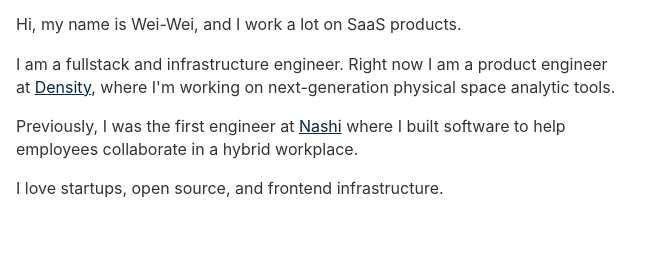
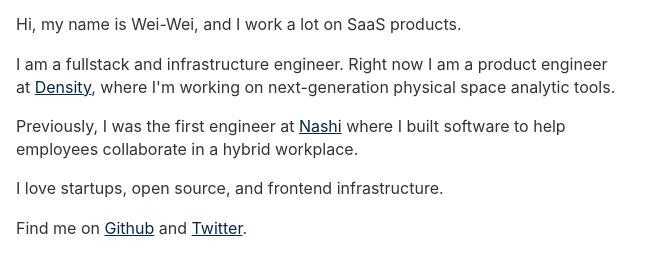
Before and after one commit to wuweiweiwu/blog, an Eleventy site: page about/index.md in a window 1280 px wide. Shown: the part 152-426 px from the top of the page, without its empty margins (0-661 px from the left). Built offline with nearby package versions, Linux system fonts and the light colour scheme; Eleventy itself is replaced by a stand-in of ours; files that its build step writes are made by us from their sources.

Commit message:
add more links

```diff
--- a/about/index.md
+++ b/about/index.md
@@ -14,3 +14,5 @@
 Previously, I was the first engineer at [Nashi](https://www.prnewswire.com/news-releases/density-acquires-nashi-a-desk--and-space-reservation-solution-to-better-enable-hybrid-workplaces-301321843.html) where I built software to help employees collaborate in a hybrid workplace.
 
 I love startups, open source, and frontend infrastructure.
+
+Find me on [Github](https://github.com/wuweiweiwu) and [Twitter](https://twitter.com/wuweiweiwu).
```
